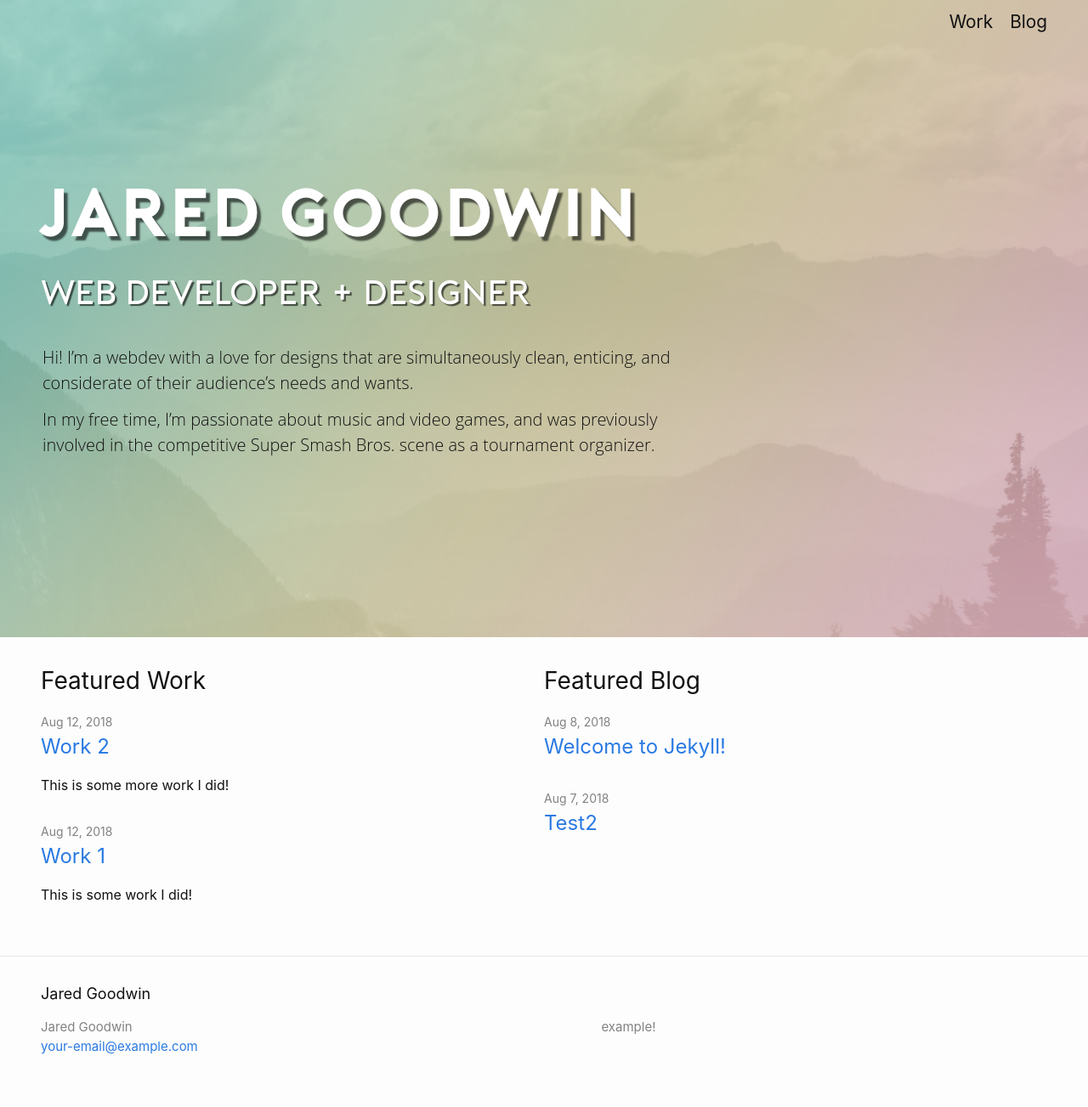
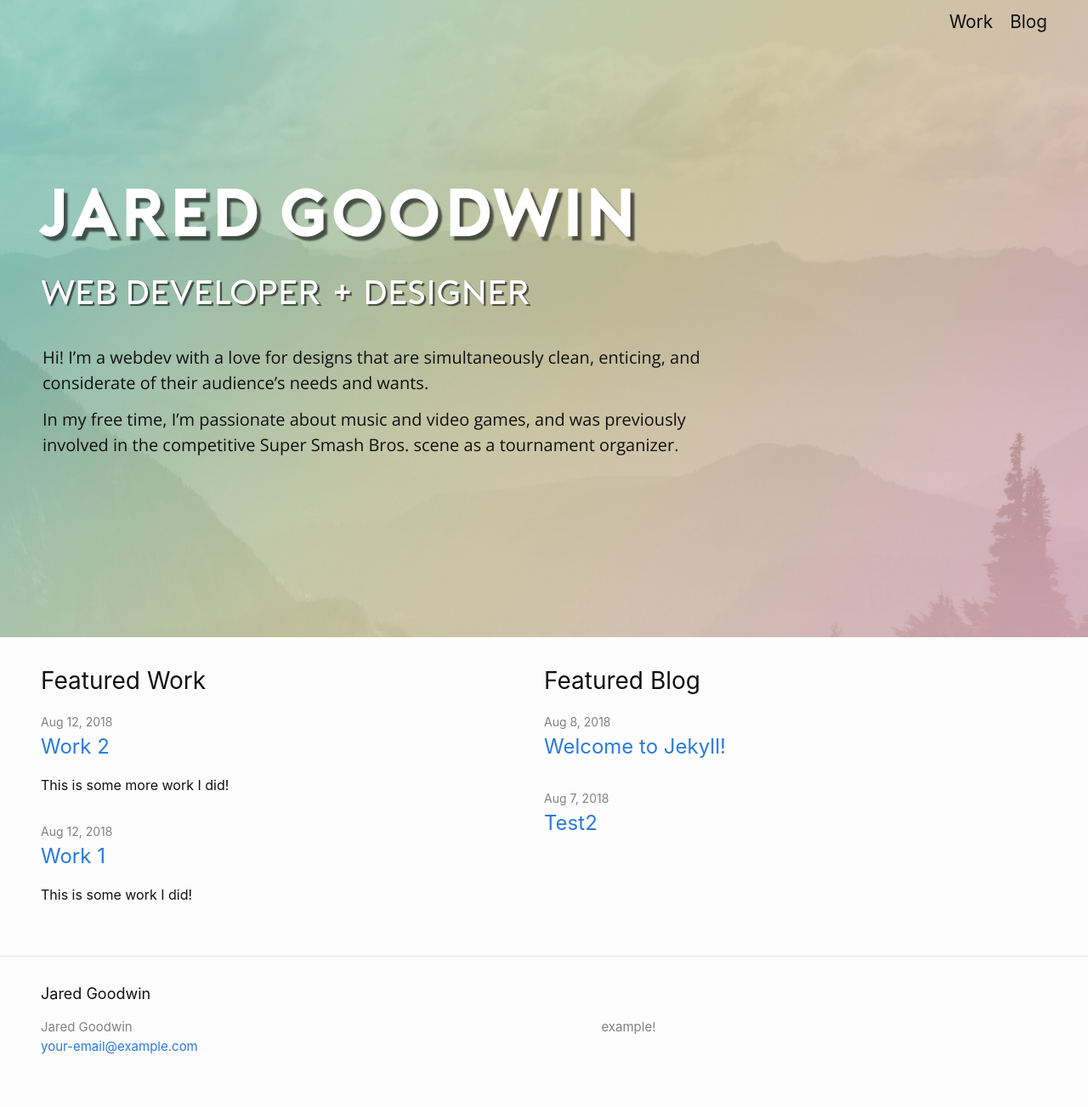
Before and after one commit to goodwin72/jaredrgoodwin.com, a Jekyll site: the page built from index.html, in a window 1280 px wide. Shown: the whole page at 85% size. Built offline with Jekyll 4.4.1, drawn with Linux system fonts in a browser that asks for light colours.

Commit message:
Added import for Open Sans Light and Bold, converted use of Open Sans Light to use font-weight instead

```diff
--- a/_sass/minima.scss
+++ b/_sass/minima.scss
@@ -52,7 +52,7 @@
 
 
 //Import fonts
-@import url('https://fonts.googleapis.com/css?family=Open+Sans');
+@import url('https://fonts.googleapis.com/css?family=Open+Sans:300,400,700');
 
 @font-face {
   font-family: "Porter";
--- a/_sass/minima/_layout.scss
+++ b/_sass/minima/_layout.scss
@@ -359,7 +359,8 @@
     font-size: 1.25em;
     margin-left: .1em;
     margin-bottom: .675em;
-    font-family: 'Open Sans Light', sans-serif;
+    font-family: 'Open Sans', sans-serif;
+    font-weight: 300;
 
     @include media-query($on-palm){
         font-size: 1em;
```
